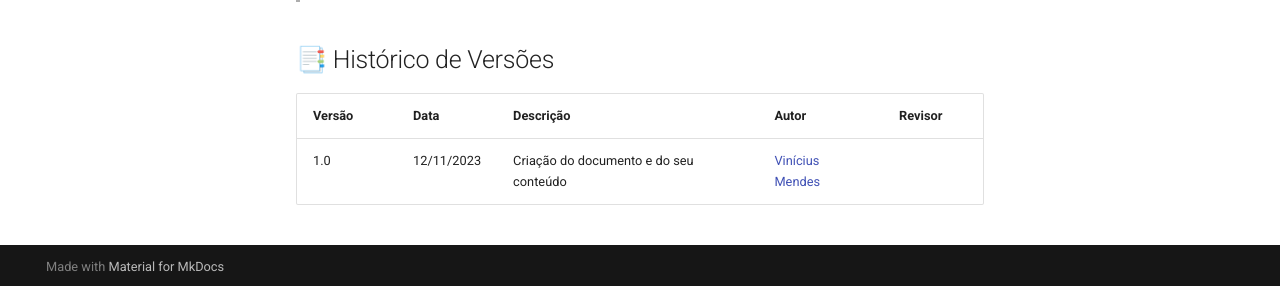
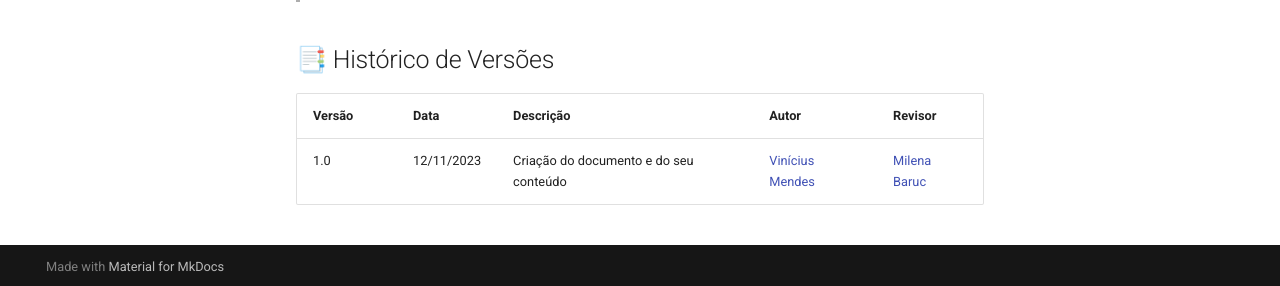
Before and after one commit to Requisitos-de-Software/2023.2-Carteira_Digital_de_Transito, an MkDocs documentation site: the page built from docs/verificacao/tecnicasDePriorizacao/lexicos.md, in a window 1280 px wide and 900 px high, scrolled down 2212 px. Shown: the part 611-897 px from the top of the window. Built offline with MkDocs 1.6.1 and Material for MkDocs 9.7.7, drawn with Linux system fonts in a browser that asks for light colours.

Commit message:
Update lexicos.md

```diff
--- a/docs/verificacao/tecnicasDePriorizacao/lexicos.md
+++ b/docs/verificacao/tecnicasDePriorizacao/lexicos.md
@@ -55,4 +55,4 @@
 
 | Versão | Data | Descrição | Autor | Revisor |
 |--------|------|------------|------|---------|
-| 1.0 | 12/11/2023 | Criação do documento e do seu conteúdo |  [Vinícius Mendes](https://github.com/yabamiah) | |
+| 1.0 | 12/11/2023 | Criação do documento e do seu conteúdo |  [Vinícius Mendes](https://github.com/yabamiah) | [Milena Baruc](https://github.com/MilenaBaruc) |
```
